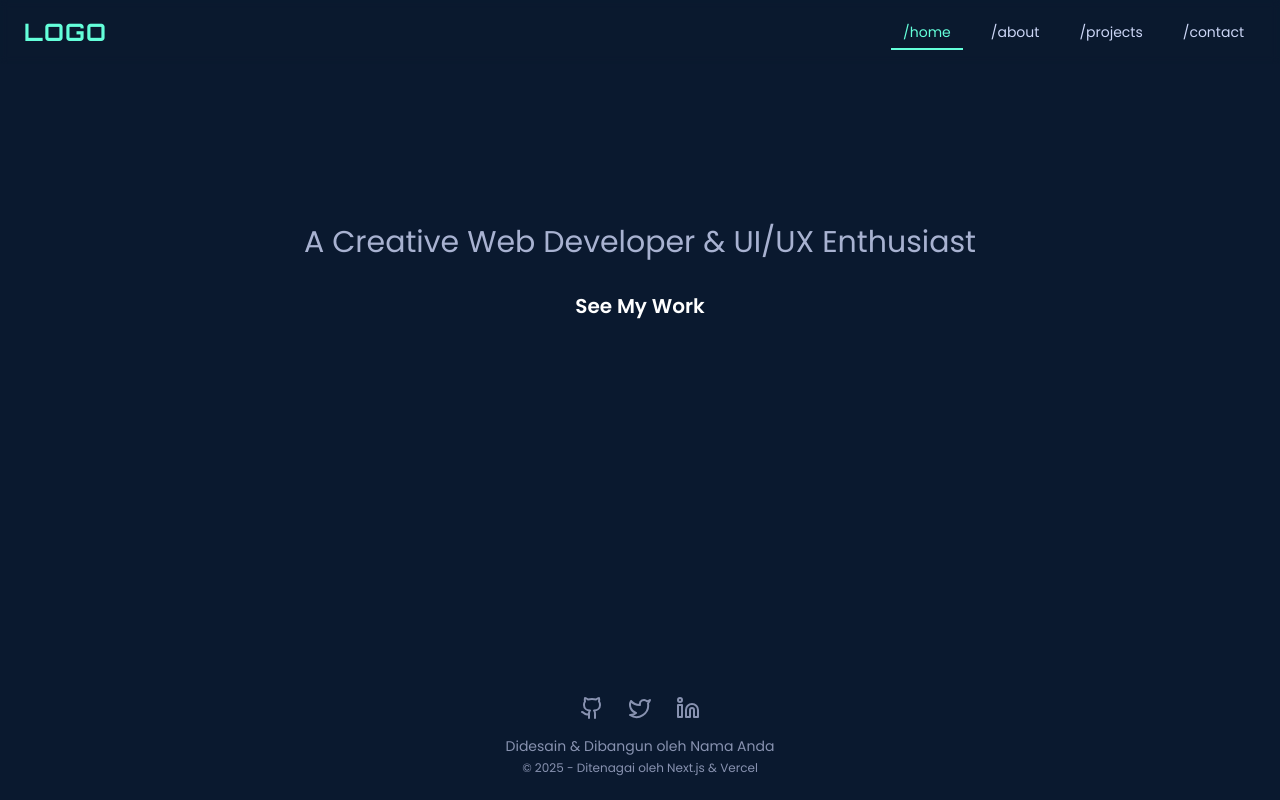
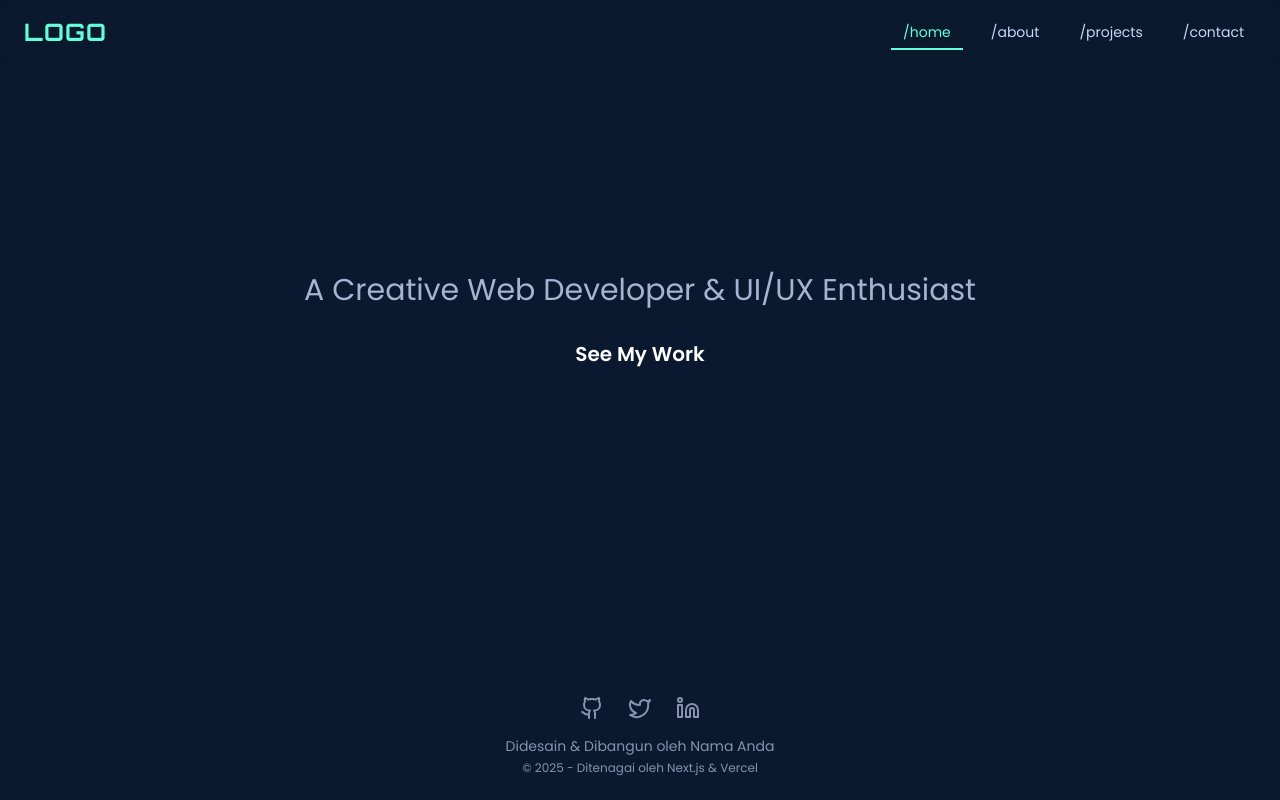
Before and after one commit to Nephyy1/nephyyv2, a Next.js app: page / in a window 1280 px wide. Built offline with nearby package versions, Linux system fonts and the light colour scheme.

Commit message:
Update _app.js

```diff
--- a/pages/_app.js
+++ b/pages/_app.js
@@ -8,16 +8,17 @@ function MyApp({ Component, pageProps }) {
   const router = useRouter();
 
   return (
-    <div className="min-h-screen flex flex-col">
+    <div className="min-h-screen flex flex-col bg-navy">
+       <div className="fixed top-0 left-0 w-full h-full bg-gradient-radial from-light-navy/50 via-navy to-navy -z-10"></div>
       <Header />
       <AnimatePresence mode="wait">
         <motion.main
           key={router.route}
-          initial={{ opacity: 0, x: -200 }}
-          animate={{ opacity: 1, x: 0 }}
-          exit={{ opacity: 0, x: 200 }}
-          transition={{ duration: 0.5 }}
-          className="flex-grow container mx-auto px-6 py-12"
+          initial={{ opacity: 0, filter: 'blur(5px)' }}
+          animate={{ opacity: 1, filter: 'blur(0px)' }}
+          exit={{ opacity: 0, filter: 'blur(5px)' }}
+          transition={{ duration: 0.4 }}
+          className="flex-grow container mx-auto px-6 py-16 md:py-24"
         >
           <Component {...pageProps} />
         </motion.main>
```
